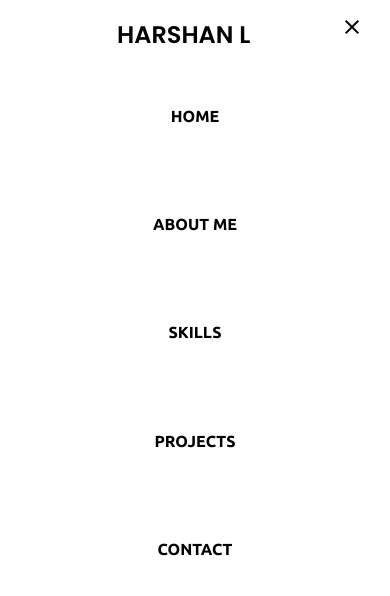
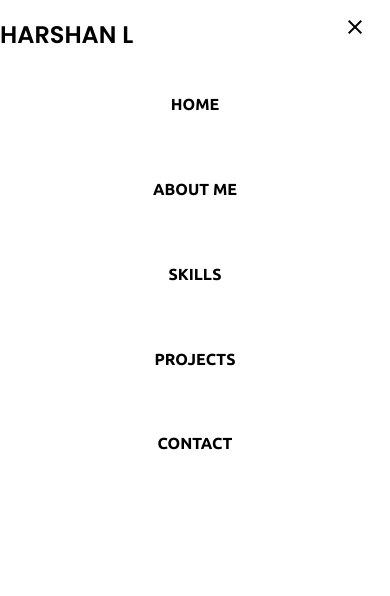
Before and after one commit to Harshanl2002/HARSHAN, a plain HTML site: page index.html in a window 390 px wide. Drawn offline with nearby package versions, Linux system fonts and the light colour scheme.

Commit message:
css nav bar mobile

```diff
--- a/styles.css
+++ b/styles.css
@@ -132,12 +132,14 @@ body {
 @media only screen and (max-width: 650px) {
     .nav {
         margin: 0;
+        text-align: center;
         /* border: 1px #000 solid; */
     }
 
     .nav .logo {
         margin-top: 2vh;
-        margin-left: 30vw;
+        margin-left: auto;
+        text-align: center;
         font-size: 1.5rem;
         float: left;
     }
@@ -171,7 +173,7 @@ body {
         width: 100%;
         margin-left: -20px;
         font-size: 1rem;
-        padding: 9vw;
+        padding: 6vw;
     }
 
     .nav ul li a:hover {
```
